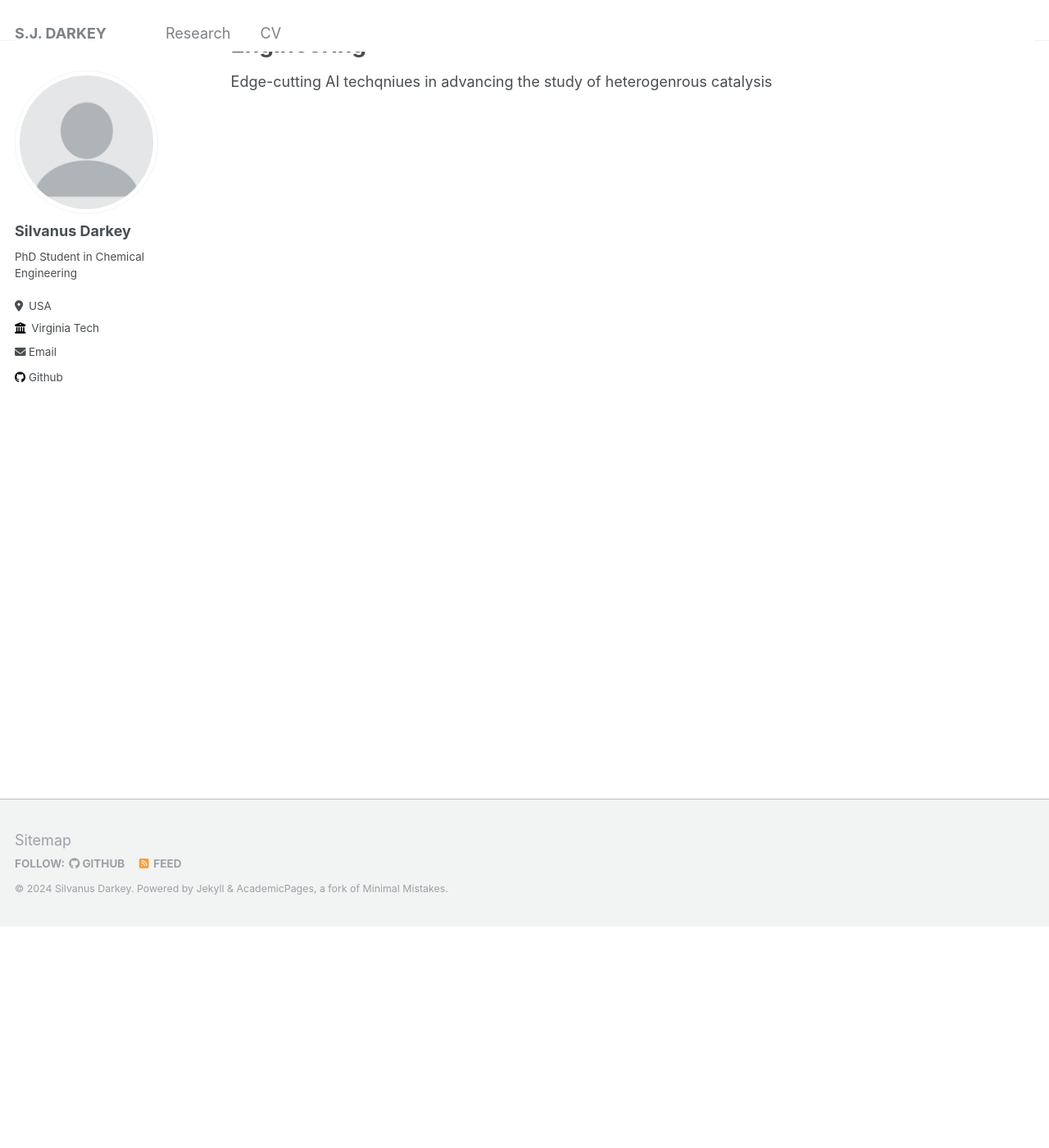
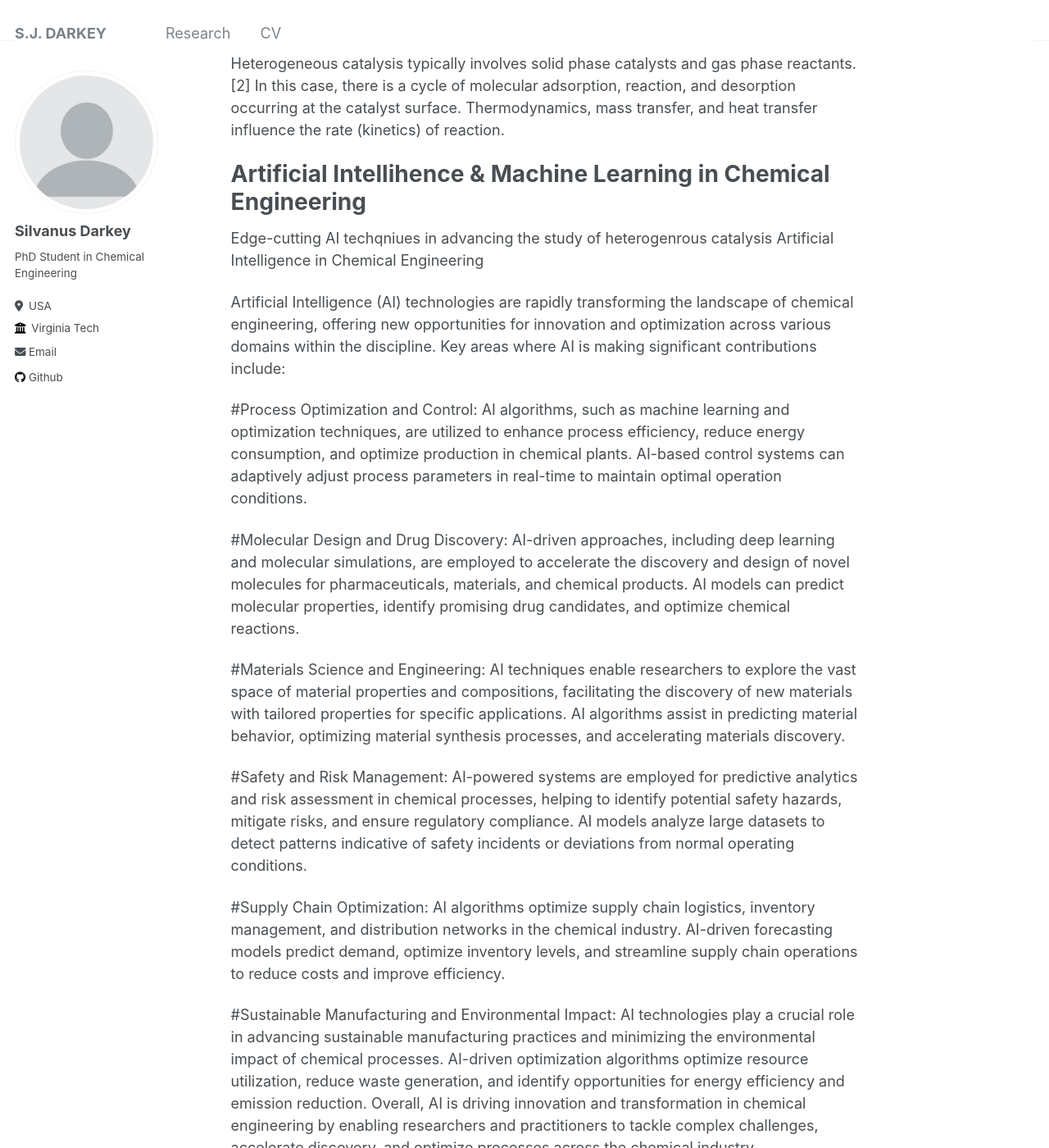
Before and after one commit to sjdarkey/sjdarkey.github.io, a Jekyll site: the page built from _pages/about.md, in a window 1280 px wide and 1400 px high, scrolled down 270 px. Shown: the whole window at 82% size. Built offline with Jekyll 4.4.1, drawn with Linux system fonts in a browser that asks for light colours; some of the changed text lies outside the part shown.

Commit message:
Update about.md

```diff
--- a/_pages/about.md
+++ b/_pages/about.md
@@ -1,19 +1,40 @@
 ---
 permalink: /
-title: "HETEROGENOUS & COMPUTAIONAL CATALYSIS"
+title: "Darkey's Group"
 author_profile: true
 redirect_from:
   - /about/
   - /about.html
 ---
 
-Invent the future
-======
-
 Heterogenous Catalysis
 ======
-Fundamental concepts in heterogenous catalysis begins here.
+Heterogeneous catalysis is catalysis where the phase of catalysts differs from that of the reactants or products.[1] The process contrasts with homogeneous catalysis where the reactants, products and catalyst exist in the same phase. Phase distinguishes between not only solid, liquid, and gas components, but also immiscible mixtures (e.g. oil and water), or anywhere an interface is present.
+
+Heterogeneous catalysis typically involves solid phase catalysts and gas phase reactants.[2] In this case, there is a cycle of molecular adsorption, reaction, and desorption occurring at the catalyst surface. Thermodynamics, mass transfer, and heat transfer influence the rate (kinetics) of reaction.
 
 Artificial Intellihence & Machine Learning in Chemical Engineering
 ======
 Edge-cutting AI techqniues in advancing the study of heterogenrous catalysis
+Artificial Intelligence in Chemical Engineering
+
+Artificial Intelligence (AI) technologies are rapidly transforming the landscape of chemical engineering, offering new opportunities for innovation and optimization across various domains within the discipline. Key areas where AI is making significant contributions include:
+
+#Process Optimization and Control:
+AI algorithms, such as machine learning and optimization techniques, are utilized to enhance process efficiency, reduce energy consumption, and optimize production in chemical plants. AI-based control systems can adaptively adjust process parameters in real-time to maintain optimal operation conditions.
+
+#Molecular Design and Drug Discovery:
+AI-driven approaches, including deep learning and molecular simulations, are employed to accelerate the discovery and design of novel molecules for pharmaceuticals, materials, and chemical products. AI models can predict molecular properties, identify promising drug candidates, and optimize chemical reactions.
+
+#Materials Science and Engineering:
+AI techniques enable researchers to explore the vast space of material properties and compositions, facilitating the discovery of new materials with tailored properties for specific applications. AI algorithms assist in predicting material behavior, optimizing material synthesis processes, and accelerating materials discovery.
+
+#Safety and Risk Management:
+AI-powered systems are employed for predictive analytics and risk assessment in chemical processes, helping to identify potential safety hazards, mitigate risks, and ensure regulatory compliance. AI models analyze large datasets to detect patterns indicative of safety incidents or deviations from normal operating conditions.
+
+#Supply Chain Optimization:
+AI algorithms optimize supply chain logistics, inventory management, and distribution networks in the chemical industry. AI-driven forecasting models predict demand, optimize inventory levels, and streamline supply chain operations to reduce costs and improve efficiency.
+
+#Sustainable Manufacturing and Environmental Impact:
+AI technologies play a crucial role in advancing sustainable manufacturing practices and minimizing the environmental impact of chemical processes. AI-driven optimization algorithms optimize resource utilization, reduce waste generation, and identify opportunities for energy efficiency and emission reduction.
+Overall, AI is driving innovation and transformation in chemical engineering by enabling researchers and practitioners to tackle complex challenges, accelerate discovery, and optimize processes across the chemical industry.
```
